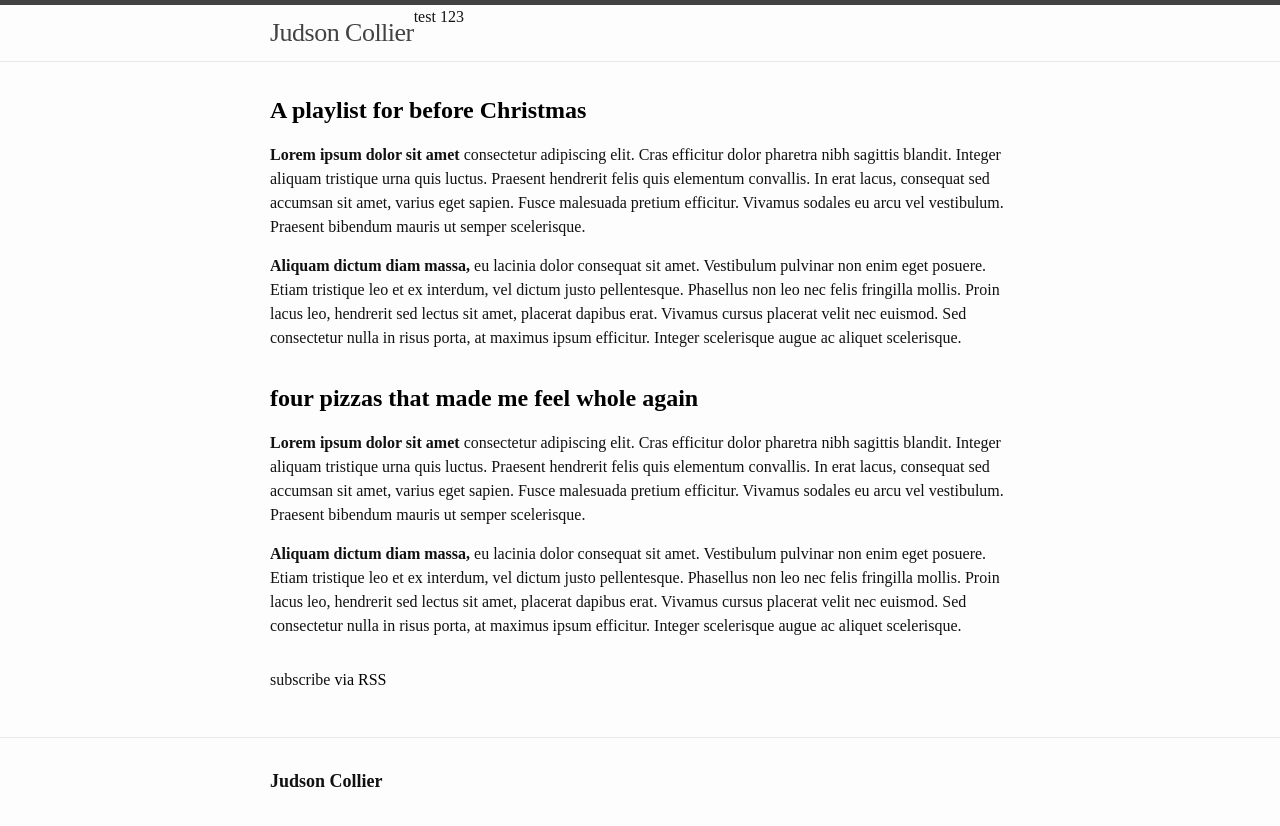
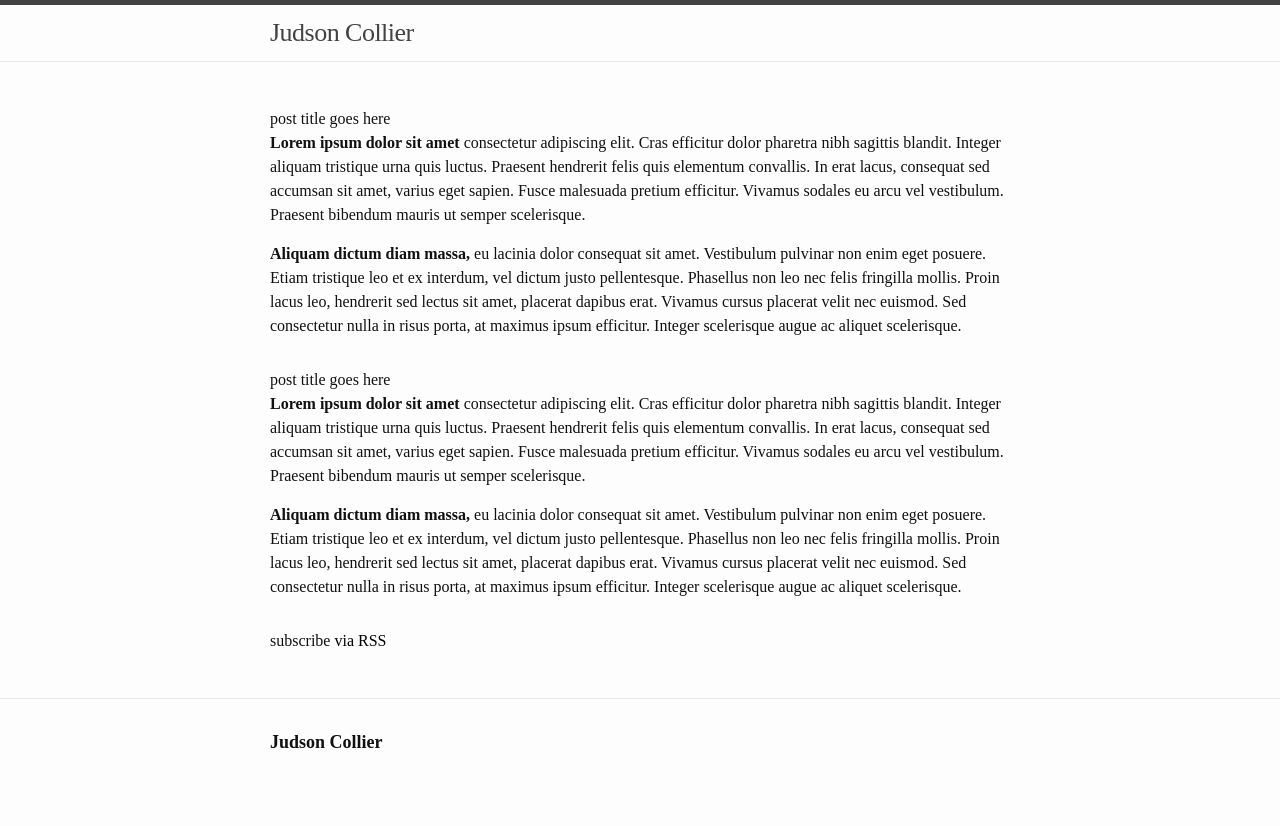
Before and after one commit to judsoncollier/judsite, a Jekyll site: the page built from index.html, in a window 1280 px wide. Shown: the top 826 px of the page. Built offline with Jekyll 4.4.1, drawn with Linux system fonts in a browser that asks for light colours; some web fonts are replaced.

Commit message:
looking for a test

```diff
--- a/_includes/header.html
+++ b/_includes/header.html
@@ -21,7 +21,7 @@
         {% endfor %}
       </div>
     </nav>
-test 123
+
   </div>
 
 </header>
--- a/_layouts/post.html
+++ b/_layouts/post.html
@@ -4,7 +4,7 @@
 
 <article class="post" itemscope itemtype="http://schema.org/BlogPosting">
 
-  <h2><a href="{{ post.url }}">{{ post.title }}</a></h2>
+  <h2><a href="{{ post.url }}">{{ post.title }}</a></h2> post title goes here
 
   <div class="post-content" itemprop="articleBody">
     {{ content }}
--- a/index.html
+++ b/index.html
@@ -7,7 +7,6 @@
   <ul class="post-list">
     {% for post in site.posts %}
       <li>
-        <h2><a href="{{ post.url }}">{{ post.title }}</a></h2>
         <article>{{content}}</<article>
       </li>
     {% endfor %}
```
